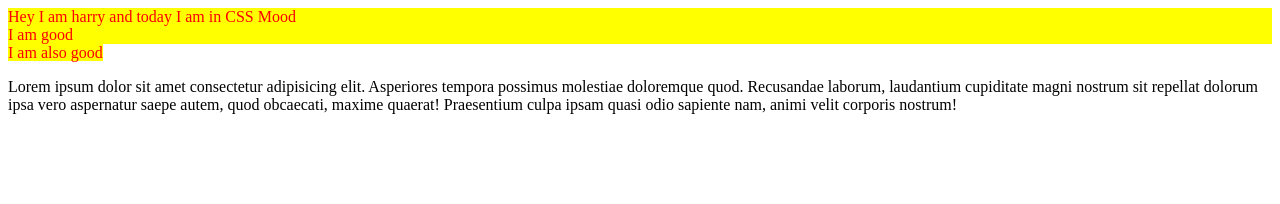
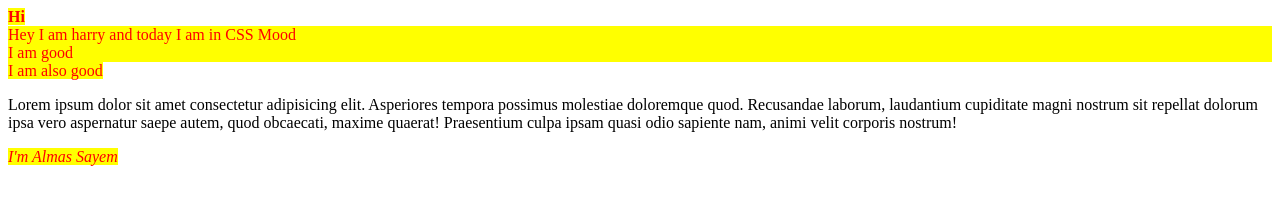
Before and after one commit to sayem411/Sigma_Web_Development, a plain HTML site: page video14/index.html in a window 1280 px wide. Drawn offline with Linux system fonts and the light colour scheme.

Commit message:
Update index.html

```diff
--- a/video14/index.html
+++ b/video14/index.html
@@ -5,13 +5,14 @@
     <meta name="viewport" content="width=device-width, initial-scale=1.0">
     <title>CSS</title>
     <style>
-        div, span{
+        div,b,i, span{
             color: red;
             background-color: yellow;
         }
     </style>
 </head>
 <body>
+    <b> Hi</b>
     <div>
         Hey I am harry and today I am in CSS Mood
     </div>
@@ -23,5 +24,6 @@
         I am also good
     </span>
     <p>Lorem ipsum dolor sit amet consectetur adipisicing elit. Asperiores tempora possimus molestiae doloremque quod. Recusandae laborum, laudantium cupiditate magni nostrum sit repellat dolorum ipsa vero aspernatur saepe autem, quod obcaecati, maxime quaerat! Praesentium culpa ipsam quasi odio sapiente nam, animi velit corporis nostrum!</p>
+<i> I'm Almas Sayem</i>
 </body>
 </html>
```
